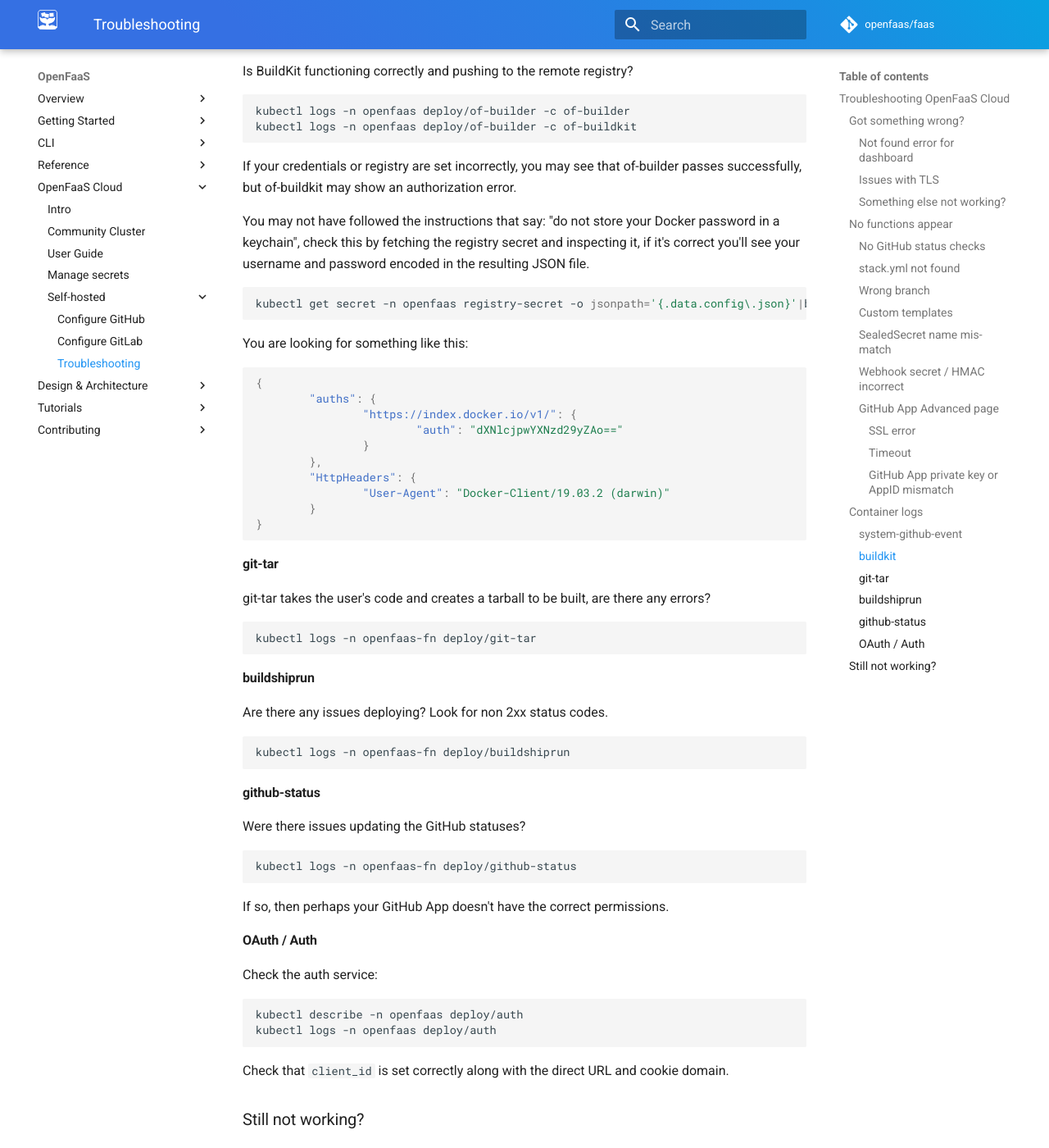
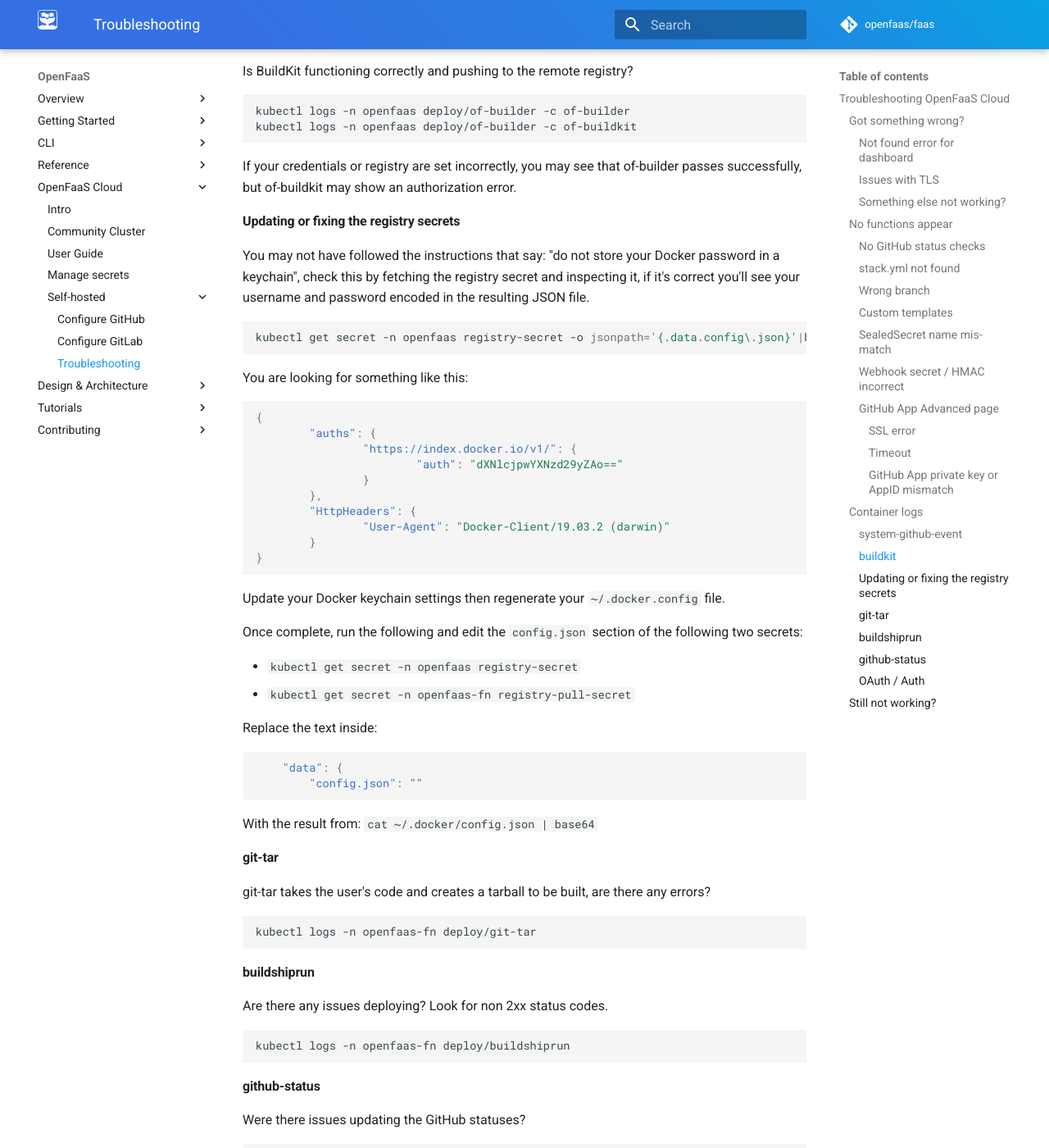
Before and after one commit to openfaas/docs, an MkDocs documentation site: the page built from docs/openfaas-cloud/self-hosted/troubleshoot.md, in a window 1280 px wide and 1400 px high, scrolled down 3232 px. Shown: the whole window at 82% size. Built offline with MkDocs 1.6.1 and Material for MkDocs 9.7.7, drawn with Linux system fonts in a browser that asks for light colours; comment, search, counter and statistics services are not loaded.

Commit message:
Help users update their secrets for the registry
Signed-off-by: Alex Ellis (OpenFaaS Ltd) <alexellis2@gmail.com>

````diff
--- a/docs/openfaas-cloud/self-hosted/troubleshoot.md
+++ b/docs/openfaas-cloud/self-hosted/troubleshoot.md
@@ -145,6 +145,8 @@ kubectl logs -n openfaas deploy/of-builder -c of-buildkit
 
 If your credentials or registry are set incorrectly, you may see that of-builder passes successfully, but of-buildkit may show an authorization error.
 
+#### Updating or fixing the registry secrets
+
 You may not have followed the instructions that say: "do not store your Docker password in a keychain", check this by fetching the registry secret and inspecting it, if it's correct you'll see your username and password encoded in the resulting JSON file.
 
 ```sh
@@ -165,6 +167,22 @@ You are looking for something like this:
         }
 }
 ```
+
+Update your Docker keychain settings then regenerate your `~/.docker.config` file.
+
+Once complete, run the following and edit the `config.json` section of the following two secrets:
+
+* `kubectl get secret -n openfaas registry-secret`
+* `kubectl get secret -n openfaas-fn registry-pull-secret`
+
+Replace the text inside:
+
+```json
+    "data": {
+        "config.json": ""
+```
+
+With the result from: `cat ~/.docker/config.json | base64`
 
 #### git-tar
 
````
